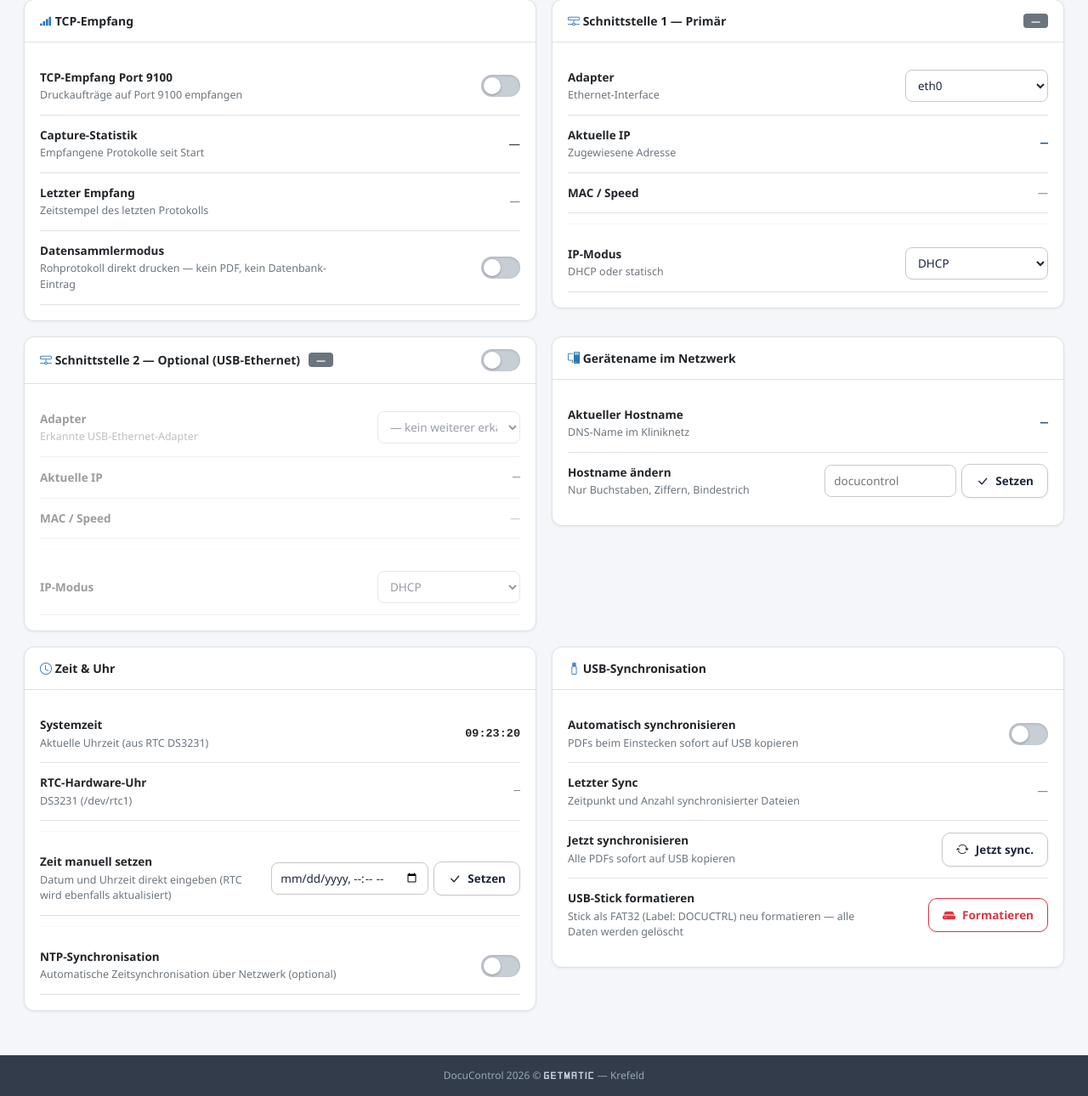
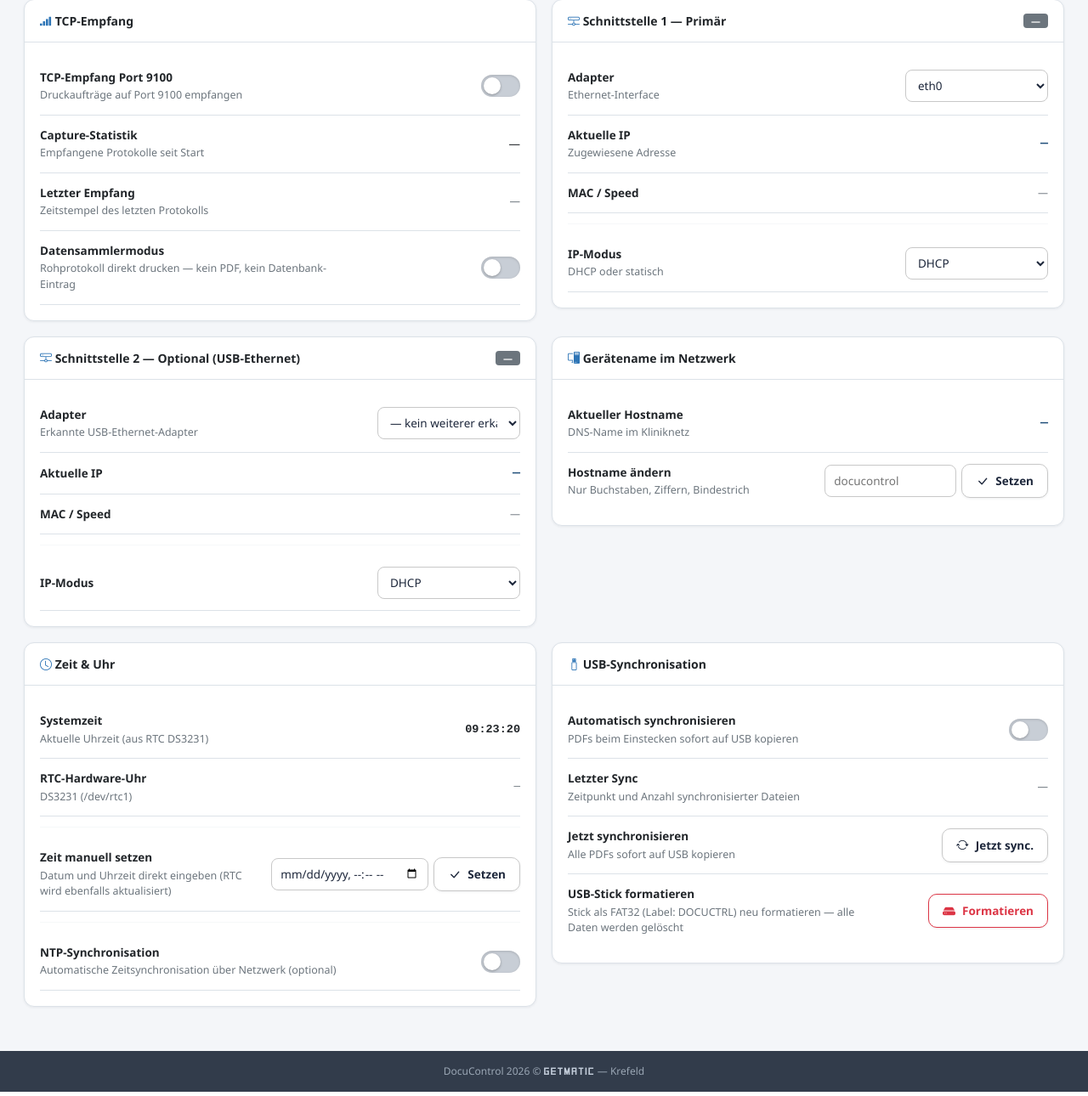
Before and after one commit to glanderthomas-1478/claude-workspace-docupi-sol-, a Python web app: template src/docucontrol/templates/settings.html in a window 1280 px wide. Shown: the part 629-1919 px from the top of the page at 85% size. Run offline with Jinja, Linux system fonts and the light colour scheme; the template is opened without the code that fills it, so the values that code supplies are empty.

Commit message:
Settings: irrefuehrenden Schnittstelle-2-Toggle entfernt
Der Schalter "Schnittstelle 2 aktivieren" steuerte nur die Deckkraft/
Klickbarkeit der Karte (toggleIface2), hatte aber keine Persistenz
oder API-Wirkung. Nutzer haben ihn versehentlich ausgeschaltet und
dachten, eth1 sei deaktiviert, obwohl es ueber den IP-Modus normal
funktionierte. eth1 wird ohnehin per IP-Modus (DHCP/Statisch)
gesteuert, daher Toggle und zugehoerige JS-Logik entfernt.

```diff
--- a/src/docucontrol/templates/settings.html
+++ b/src/docucontrol/templates/settings.html
@@ -222,12 +222,8 @@
             <div class="card-head">
                 <span><i class="bi bi-hdd-network"></i> Schnittstelle 2 — Optional (USB-Ethernet)</span>
                 <span class="badge" id="iface2StatusBadge" style="font-size:11px;padding:2px 8px;border-radius:4px;background:var(--muted);color:#fff">—</span>
-                <label class="switch" style="margin-left:auto">
-                    <input type="checkbox" id="iface2Enabled" onchange="toggleIface2(this.checked)">
-                    <span class="track"></span>
-                </label>
             </div>
-            <div class="card-body" id="iface2Body" style="opacity:0.45;pointer-events:none">
+            <div class="card-body" id="iface2Body">
                 <div class="set-row">
                     <div class="info"><div class="name">Adapter</div><div class="desc">Erkannte USB-Ethernet-Adapter</div></div>
                     <select class="ctrl" id="iface2Select" style="width:160px" onchange="loadIface(2)">
@@ -817,15 +813,6 @@
             badge.textContent = d.connected ? 'Verbunden' : 'Getrennt';
             badge.style.background = d.connected ? 'var(--success)' : 'var(--muted)';
         }
-
-        // Iface2 Enable-Checkbox aus API-Zustand setzen
-        if (num === 2) {
-            var cb = document.getElementById('iface2Enabled');
-            if (cb) {
-                cb.checked = !!d.enabled;
-                toggleIface2(!!d.enabled);
-            }
-        }
     }
 
     // userChange=true: User hat Dropdown manuell geändert → Button zeigen
@@ -835,12 +822,6 @@
         var dhcpBtn = document.getElementById('iface' + num + 'DhcpAction');
         if (form) form.style.display = mode === 'static' ? '' : 'none';
         if (dhcpBtn) dhcpBtn.style.display = (mode === 'dhcp' && userChange) ? 'flex' : 'none';
-    };
-
-    window.toggleIface2 = function(enabled) {
-        var body = document.getElementById('iface2Body');
-        body.style.opacity = enabled ? '1' : '0.45';
-        body.style.pointerEvents = enabled ? '' : 'none';
     };
 
     window.saveIfaceStatic = function(num) {
```
